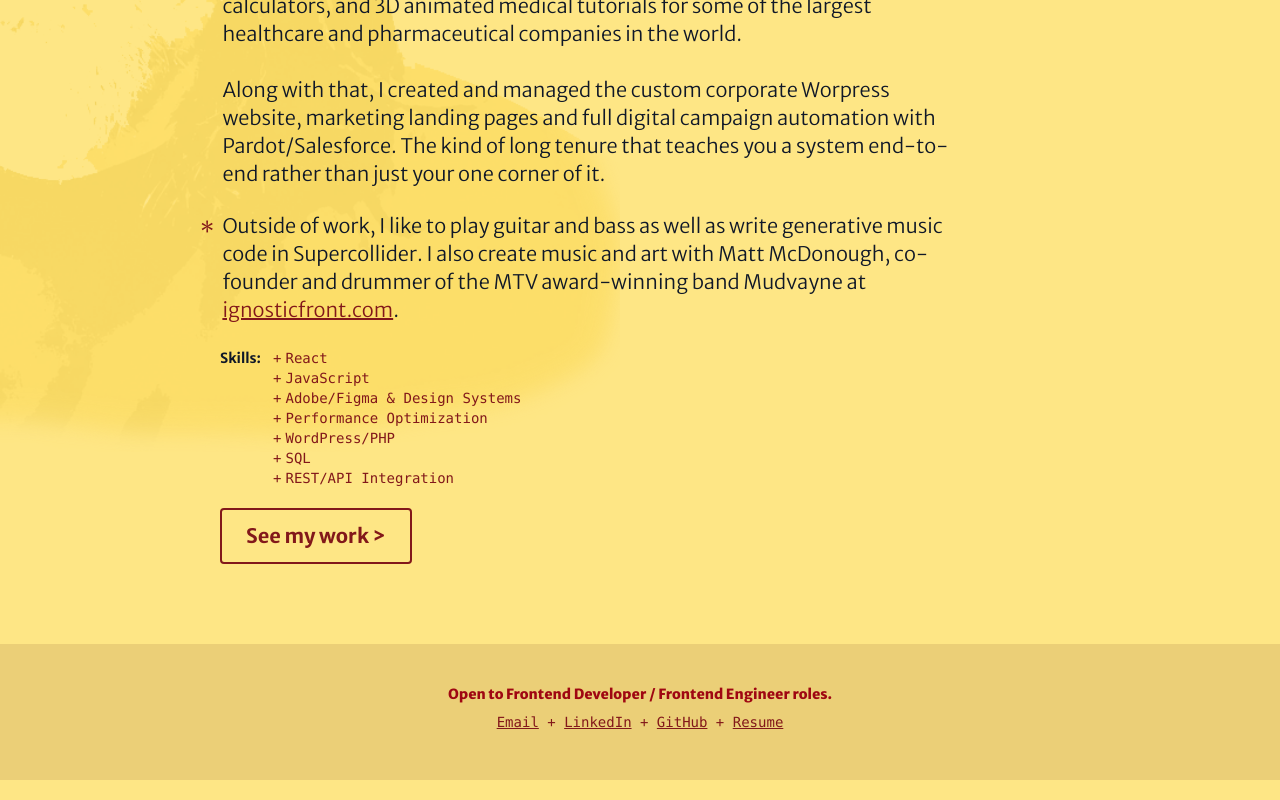
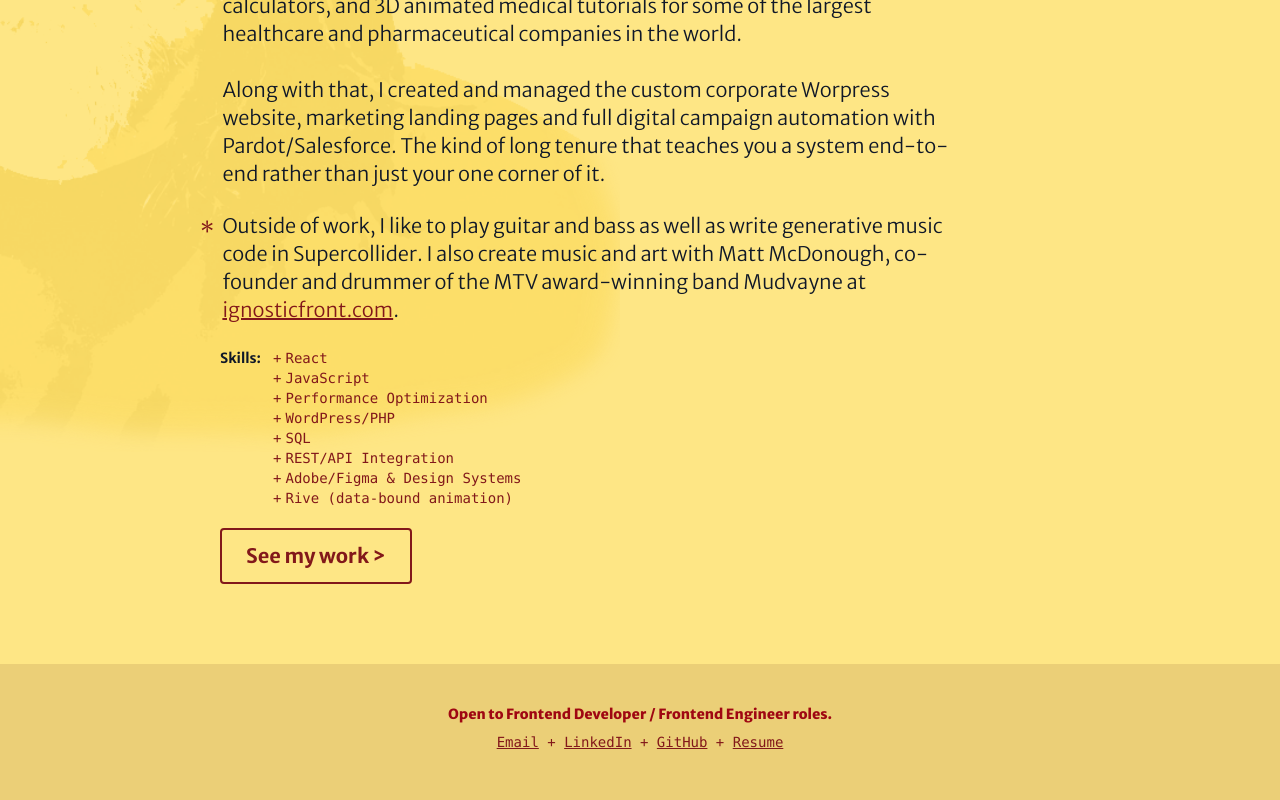
Before and after one commit to iTerentius/isaaclinder, a React (Vite) app: page /about in a window 1280 px wide. Shown: the part 748-1548 px from the top of the page. Built offline with nearby package versions, Linux system fonts and the light colour scheme.

Commit message:
content updates

```diff
--- a/src/components/SkillTags.jsx
+++ b/src/components/SkillTags.jsx
@@ -7,11 +7,12 @@ export default function SkillTags({version="dev", direction="inline", className,
     "dev": [
       "React",
       "JavaScript",
-      "Adobe/Figma & Design Systems",
       "Performance Optimization",
       "WordPress/PHP",
       "SQL",
-      "REST/API Integration"
+      "REST/API Integration",
+      "Adobe/Figma & Design Systems",
+      "Rive (data-bound animation)"
     ]
   }
   const buildSkills = (version) => {
--- a/src/pages/Work.jsx
+++ b/src/pages/Work.jsx
@@ -88,9 +88,10 @@ export default function Work(){
         <strong>Persistence.</strong> A small custom <code>useLocalStorage</code> hook (lazy initial read, write-on-change, guarded against unavailable or corrupt storage) keeps the whole inventory across sessions with no backend.<br /><br />
         <strong>Input handling.</strong> Numeric fields track a raw value and a display value: formatted (<code>1,250.00</code>) at rest, plain editable text on focus, non-numeric characters stripped as you type. A single delegated Enter-key handler moves focus field to field, which fires the blur that applies the formatting. Modals render through <code>createPortal</code> with Escape-to-close and effect cleanup.<br /><br />
         <strong>Print.</strong> A separate report component plus screen-only / print-only CSS turns the page into an itemized, printable table instead of a screenshot of the form, and sets the document title so Save-as-PDF gets a dated filename.<br /><br />
+        <strong>Animated gauges.</strong> The water and food totals also drive two gauges I designed and animated in Rive. The user picks a goal (e.g. 3 months); React turns each total into a percentage of that goal, clamped to 0–100, and writes it into the Rive file's view model through data binding. Inside Rive, a range-mapper converter maps 0–100 onto the fill's position and an elastic interpolator eases between values, so the motion lives in the design file rather than in React. One reusable <code>RiveGauge</code> component loads each <code>.riv</code>, binds the property, and sizes its canvas from the artboard's bounds at load time, so artboards can be re-cropped in Rive without touching code. Along the way: timeline keyframes override data bindings, and an export only includes the artboard selected to play.<br /><br />
         <strong>Embeddable widget.</strong> A second Vite build in library mode outputs a single <code>widget.js</code> that registers a <code>{'<food-water-calculator>'}</code> custom element and mounts the same React app inside a shadow root, so a host page's CSS can't leak in and the calculator's can't leak out. Modals normally portal to <code>document.body</code>, which would escape the shadow root and lose their styling, so the portal target is supplied through React context: the widget provides its shadow root, and the standalone app falls back to <code>document.body</code>. The keyboard handler resolves its inputs through <code>getRootNode()</code> for the same reason.<br /><br />
         <strong>Deploy.</strong> Multi-stage Docker build served by nginx, pushed to a droplet by GitHub Actions on every merge to main. Since <code>widget.js</code> isn't content-hashed and is loaded cross-origin, nginx serves it with <code>no-cache</code> so embedders never get a stale bundle.</MarkedItem>
-        <MarkedItem><span className="text-brand text-xl font-bold block">Result:</span> A deliberately small app (no state library, no router, no backend; React's built-ins plus Tailwind) that keeps a user's inventory between visits, produces a printable report, and can be dropped into any page with a script tag and one element. It also exercises the patterns that tend to trip people up in real projects: derived versus stored state, functional updates, stable keys, portals, effect cleanup, and mounting React outside its own document.</MarkedItem>
+        <MarkedItem><span className="text-brand text-xl font-bold block">Result:</span> A deliberately small app (no state library, no router, no backend; React's built-ins, Tailwind, and the Rive runtime for the gauges) that keeps a user's inventory between visits, shows progress toward a storage goal at a glance, produces a printable report, and can be dropped into any page with a script tag and one element. It also exercises the patterns that tend to trip people up in real projects: derived versus stored state, functional updates, stable keys, portals, effect cleanup, and mounting React outside its own document.</MarkedItem>
         <MarkedItem><span className="text-brand text-xl font-bold block">See it live:</span> <a href="https://foodwater.isaaclinder.com" target="_blank" rel="noreferrer" className="underline">foodwater.isaaclinder.com</a></MarkedItem>
         </CaseStudy>
       </section>
```
